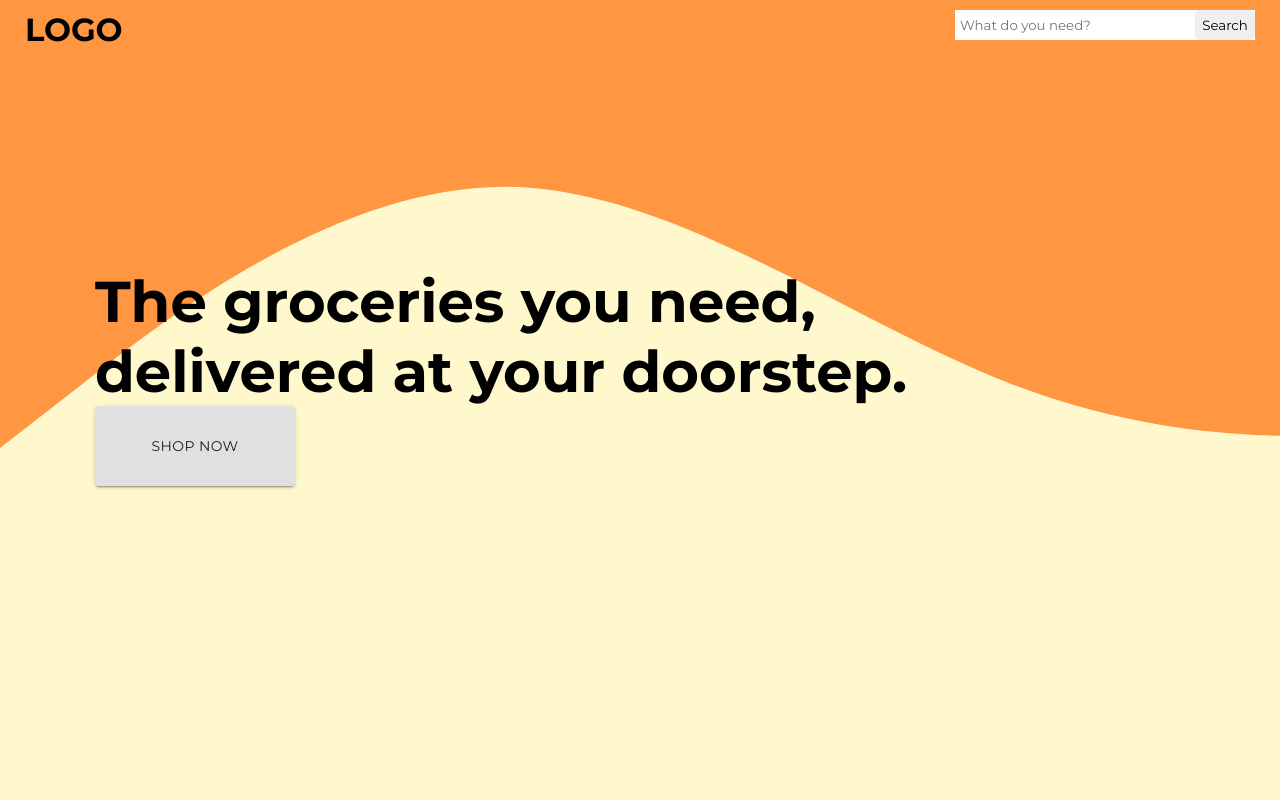
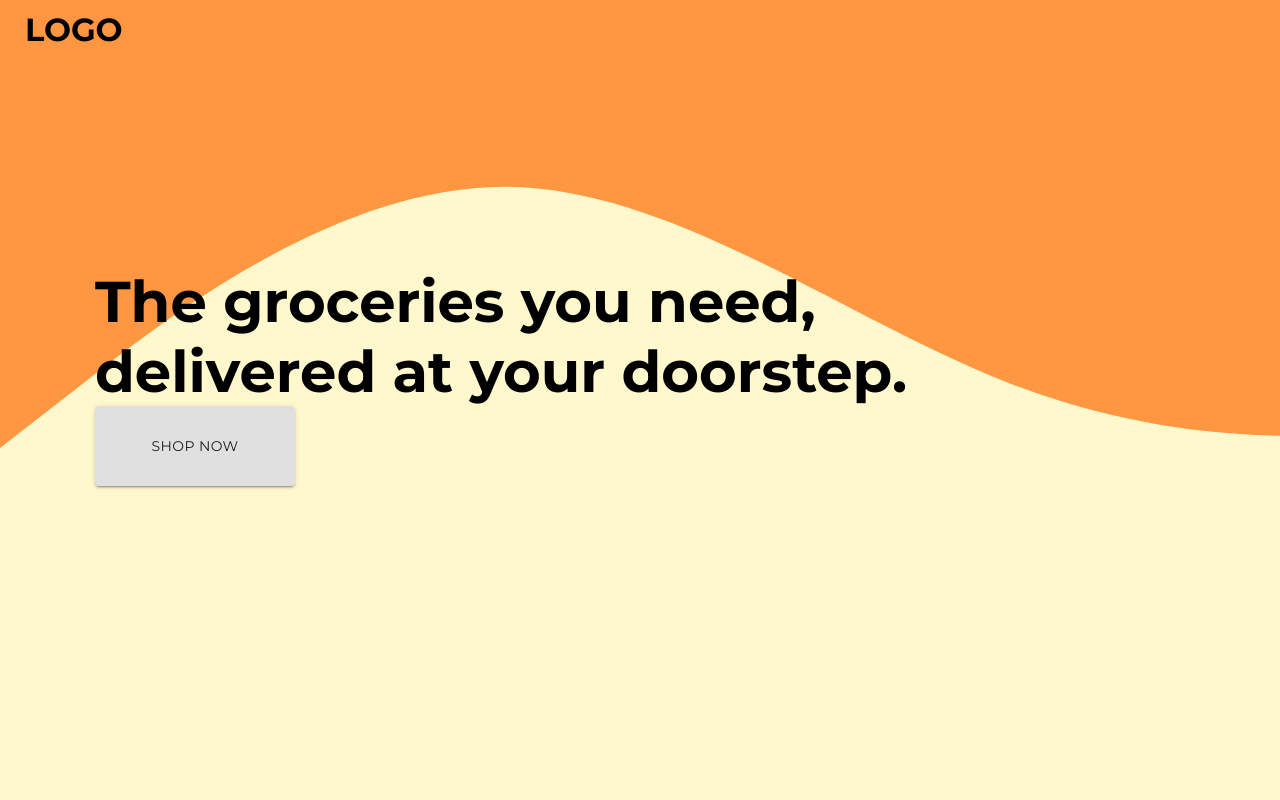
Before and after one commit to uryellll/grocery-app, a React (Create React App) app: page / in a window 1280 px wide. Shown: the top 800 px of the page. Built offline with nearby package versions, Linux system fonts and the light colour scheme.

Commit message:
remove search in landing page

```diff
--- a/src/Containers/Landing/Landing.js
+++ b/src/Containers/Landing/Landing.js
@@ -31,11 +31,6 @@ const landing = ({ products }) => {
           <h1>
             <Link to="/">LOGO</Link>
           </h1>
-
-          <div>
-            <input type="text" placeholder="What do you need?" />
-            <button type="submit">Search</button>
-          </div>
         </div>
         <div className={classes.slogan}>
           <h1>
--- a/src/Containers/Landing/Landing.module.css
+++ b/src/Containers/Landing/Landing.module.css
@@ -35,17 +35,6 @@
   position: absolute;
   right: 0px;
   border-radius: 5px;
-}
-
-.topBar > div > input {
-  height: 30px;
-  width: 300px;
-  padding: 0 5px;
-}
-
-.topBar > div > button,
-.topBar > div > input {
-  border: none;
 }
 
 .bannerSvg {
```
